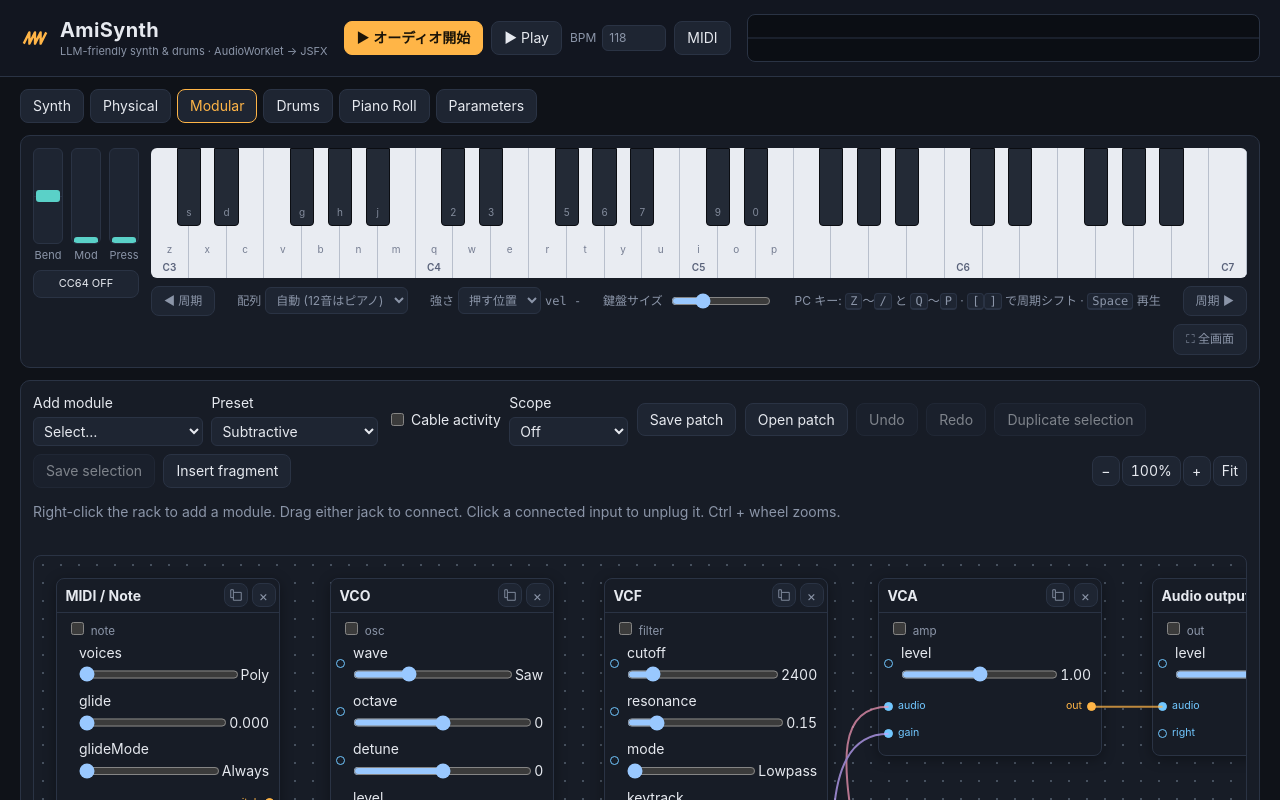
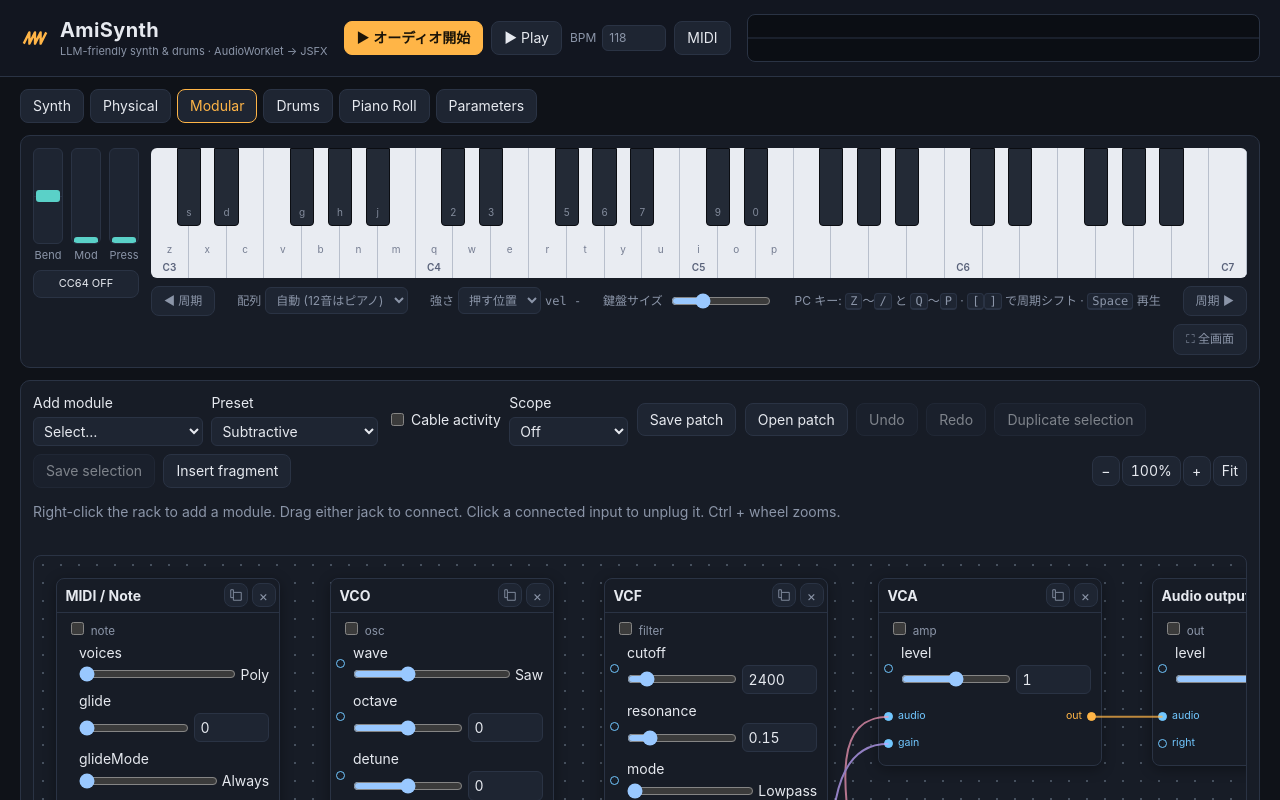
Before and after one commit to Lenqth/AmiSynth, a Svelte app: page / in a window 1280 px wide. Both pictures are taken after a click on the button "Modular". Shown: the top 800 px of the page. Built offline with nearby package versions, Linux system fonts and the light colour scheme.

Commit message:
Add direct value entry to Modular controls

```diff
--- a/src/ui/ModularRack.svelte
+++ b/src/ui/ModularRack.svelte
@@ -369,6 +369,29 @@
       { gesture: id + '/' + key });
   }
 
+  function setNumeric(input, current, min, max, integer, apply) {
+    const entered = input.valueAsNumber;
+    let value = current;
+    if (Number.isFinite(entered)) {
+      value = Math.min(max, Math.max(min, entered));
+      if (integer) value = Math.round(value);
+    }
+    input.value = String(value);
+    if (value !== current) apply(value);
+  }
+
+  function numericKey(event, current) {
+    if (event.key !== 'Enter' && event.key !== 'Escape') return;
+    event.preventDefault();
+    event.stopPropagation();
+    if (event.key === 'Escape') event.currentTarget.value = String(current);
+    event.currentTarget.blur();
+  }
+
+  function setMacro(index, value) {
+    commit({ ...graph, macros: graph.macros.with(index, Number(value)) }, { skipHistory: true });
+  }
+
   function connect(a, b) {
     if (!a || !b || a.dir === b.dir) return;
     const [output, input] = a.dir === 'out' ? [a, b] : [b, a];
@@ -520,6 +543,13 @@
   }
 </script>
 
+{#snippet numericValue(label, current, min, max, step, disabled, apply)}
+  <input class="param-number" type="number" aria-label={label + ' value'} {min} {max}
+    step={step >= 1 ? 1 : 'any'} value={current} {disabled}
+    onchange={(e) => setNumeric(e.currentTarget, current, min, max, step >= 1, apply)}
+    onkeydown={(e) => numericKey(e, current)} />
+{/snippet}
+
 <svelte:window onpointerdown={outsideMenu} onkeydown={escape} />
 
 {#snippet jack(n, port, dir, label, parameter = false)}
@@ -659,23 +689,26 @@
           {#each Object.entries(MODULAR_TYPES[n.type].params) as [key, def]}
             {@const input = modularParamInput(key)}
             {@const connected = wiredInputs.has(jackKey(n.id, input, 'in'))}
+            {@const customMaterial = key === 'material' && !!n.modalTable}
+            {@const disabled = connected || customMaterial}
+            {@const label = n.id + ' ' + key}
             <div class="parameter-row">
               {#if def.fixed}<span aria-hidden="true"></span>{:else}{@render jack(n, input, 'in', key, true)}{/if}
-              <label class="modular-param" class:driven={connected}>
+              <div class="modular-param" class:driven={connected}>
                 <span>{key}</span>
-                {#if n.type === 'macro' && (key === 'from' || key === 'to')}
-                  <input aria-label="{n.id} {key}" type="number" min={def.min} max={def.max} step={def.step}
-                    value={n.params[key]} disabled={connected} onchange={(e) => {
-                      if (e.currentTarget.value !== '') knob(n.id, key, e.currentTarget.value);
-                      else e.currentTarget.value = String(n.params[key]);
-                    }} />
-                {:else}
-                  <input aria-label="{n.id} {key}" type="range" min={def.min} max={def.max} step={def.step}
-                    value={n.params[key]} disabled={connected || (key === 'material' && !!n.modalTable)}
-                    oninput={(e) => knob(n.id, key, e.currentTarget.value)} />
-                {/if}
-                <output>{key === 'material' && n.modalTable ? 'Custom' : def.choices ? def.choices[n.params[key] - def.min] : Number(n.params[key]).toFixed(def.step < 0.01 ? 3 : def.step < 1 ? 2 : 0)}</output>
-              </label>
+                <div class="param-controls">
+                  {#if !(n.type === 'macro' && (key === 'from' || key === 'to'))}
+                    <input aria-label={label} type="range" min={def.min} max={def.max} step={def.step}
+                      value={n.params[key]} {disabled} oninput={(e) => knob(n.id, key, e.currentTarget.value)} />
+                  {/if}
+                  {#if def.choices}
+                    <output>{customMaterial ? 'Custom' : def.choices[n.params[key] - def.min]}</output>
+                  {:else}
+                    {@render numericValue(label, n.params[key], def.min, def.max, def.step, disabled,
+                      (value) => knob(n.id, key, value))}
+                  {/if}
+                </div>
+              </div>
             </div>
           {/each}
           <div class="jacks">
@@ -731,12 +764,16 @@
   <h4>Macros</h4>
   <div class="macros">
     {#each Array(MODULAR_MACROS) as _, i}
-      <label>
+      {@const label = graph.macroNames[i] || 'Macro ' + (i + 1)}
+      <div class="macro-control">
         <input type="text" aria-label="Macro {i + 1} name" placeholder="Macro {i + 1}" value={graph.macroNames[i]}
           onchange={(e) => commit({ ...graph, macroNames: graph.macroNames.with(i, e.currentTarget.value.trim()) })} />
-        <input type="range" aria-label={graph.macroNames[i] || 'Macro ' + (i + 1)} min="0" max="1" step="0.01" value={graph.macros[i]}
-          oninput={(e) => commit({ ...graph, macros: graph.macros.with(i, Number(e.currentTarget.value)) }, { skipHistory: true })} />
-      </label>
+        <div class="param-controls">
+          <input type="range" aria-label={label} min="0" max="1" step="0.01" value={graph.macros[i]}
+            oninput={(e) => setMacro(i, e.currentTarget.value)} />
+          {@render numericValue(label, graph.macros[i], 0, 1, 0.01, false, (value) => setMacro(i, value))}
+        </div>
+      </div>
     {/each}
   </div>
   {#if menu}
@@ -792,9 +829,11 @@
   .jack.parameter { width:22px; min-height:28px; }
   .modular-param.driven { opacity:0.45 }
   .modular-module small,.modular-cable code { overflow-wrap:anywhere }
-  .modular-param { display:grid; grid-template-columns:1fr auto; gap:0.15rem; margin:0.25rem 0 }
-  .modular-param input { grid-column:1; width:100%; min-width:0; margin:0 }
-  .modular-param output { grid-column:2; font-variant-numeric:tabular-nums }
+  .modular-param { display:grid; gap:0.15rem; margin:0.25rem 0; min-width:0 }
+  .param-controls { display:flex; align-items:center; gap:0.3rem; min-width:0 }
+  .param-controls input[type="range"] { flex:1; min-width:0; width:100%; margin:0 }
+  .param-controls output { font-variant-numeric:tabular-nums }
+  .param-number { box-sizing:border-box; width:5.4rem; min-width:0; font-variant-numeric:tabular-nums }
   .jacks { display:grid; grid-template-columns:1fr 1fr; gap:2px; margin:0 -0.7rem; padding-top:0.45rem }
   .jack-column { display:grid; min-width:0; gap:2px; align-content:start }
   .jack { display:flex; align-items:center; gap:0.35rem; min-height:25px; touch-action:none; padding:2px 5px; border:0; background:transparent; font-size:0.76rem }
@@ -808,8 +847,8 @@
   .wires .signal-glow { stroke-linecap:round }
   .wires .signal-flow { stroke:#fff }
   .modular-cable { display:flex; align-items:center; gap:0.4rem; border:1px solid; border-radius:6px; padding:0.15rem 0.35rem }
-  .macros label { display:grid; gap:0.35rem; font-size:0.8rem }
-  .macros input { width:6rem }
+  .macro-control { display:grid; gap:0.35rem; width:11rem; font-size:0.8rem }
+  .macro-control > input { box-sizing:border-box; width:100%; min-width:0 }
   .scope-panel { width:min(100%, 320px); margin:0.5rem 0; }
   .scope-panel svg { display:block; width:100%; background:var(--panel, #172033); color:#71c7ff; }
   .modal-editor { margin:0.6rem 0; padding:0.7rem; border:1px solid var(--border, #34405a); overflow-x:auto; }
```
Also changed, not shown: 1 other file (tests, documents, lock files or other folders).
